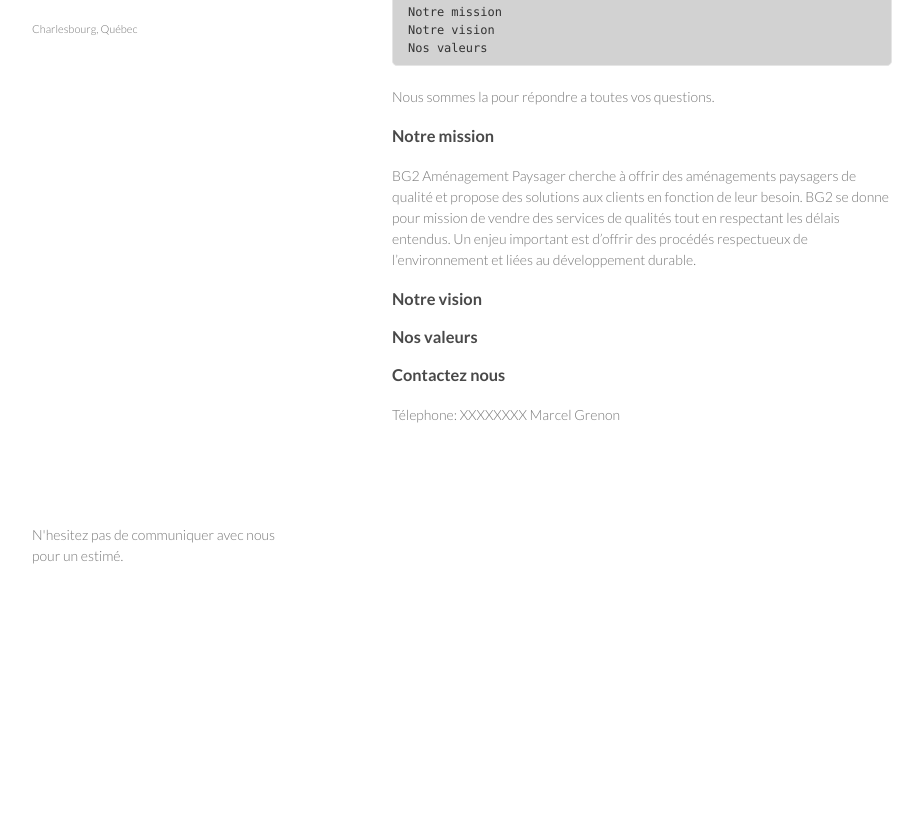
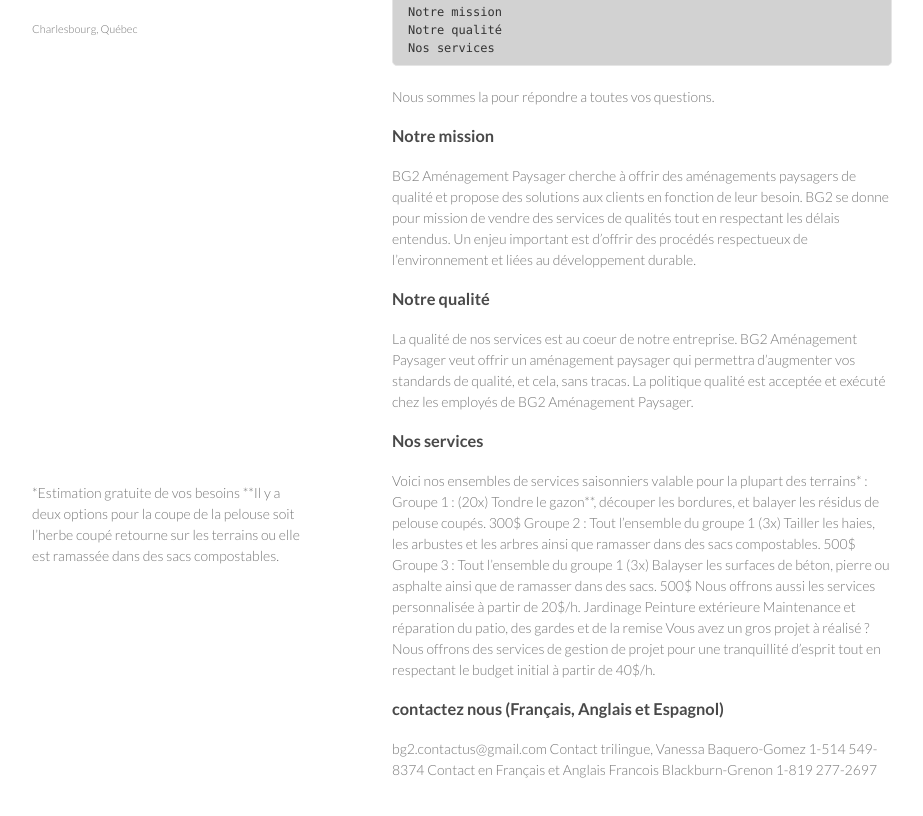
Before and after one commit to b2v9/BG2-Am-nagement-Paysager, a plain HTML site: page index.html in a window 1280 px wide. Shown: the part 164-980 px from the top of the page, without its empty margins (178-1101 px from the left). Before the commit the page ends 800 px from the top, so only its background shows below. Drawn offline with Linux system fonts and the light colour scheme.

Commit message:
Update index.html

```diff
--- a/index.html
+++ b/index.html
@@ -29,8 +29,8 @@
 <p>Vous allez pouvoir decouvrir des nouveuses informations sur notre compagnie. Venez nous découvrir.</p>
 
 <pre><code>Notre mission
-Notre vision
-Nos valeurs
+Notre qualité
+Nos services
 </code></pre>
 
 <p>Nous sommes la pour répondre a toutes vos questions.</p>
@@ -43,25 +43,66 @@ BG2 se donne pour mission de vendre des services de qualités tout en respectant
 Un enjeu important est d’offrir des procédés respectueux de l’environnement et liées au développement durable.</p>
 
 <h3>
-<a id="notre-vision" class="anchor" href="#notre-vision" aria-hidden="true"><span class="octicon octicon-link"></span></a>Notre vision</h3>
+<a id="notre-qualite" class="anchor" href="#notre-qualite" aria-hidden="true"><span class="octicon octicon-link"></span></a>Notre qualité</h3>
 
-<p></p>
-
-<p></p>
+<p>La qualité de nos services est au coeur de notre entreprise.
+BG2 Aménagement Paysager veut offrir un aménagement paysager qui permettra d’augmenter vos standards de qualité, et cela, sans tracas.
+La politique qualité est acceptée et exécuté chez les employés de BG2 Aménagement Paysager.
+</p>
 
 <h3>
-<a id="nos-valeurs" class="anchor" href="#nos-valeurs" aria-hidden="true"><span class="octicon octicon-link"></span></a>Nos valeurs</h3>
+<a id="nos-service" class="anchor" href="#nos-services" aria-hidden="true"><span class="octicon octicon-link"></span></a>Nos services</h3>
 
-<p></p>
+<p>Voici nos ensembles de services saisonniers valable pour la plupart des terrains* :
+
+Groupe 1 :
+
+(20x) Tondre le gazon**, découper les bordures, et balayer les résidus de pelouse coupés.
+
+										300$
+Groupe 2 :
+
+Tout l’ensemble du groupe 1
+(3x) Tailler les haies, les arbustes et les arbres ainsi que ramasser dans des sacs compostables.
+										500$
+Groupe 3 :
+
+Tout l’ensemble du groupe 1
+(3x) Balayser les surfaces de béton, pierre ou asphalte ainsi que de ramasser dans des sacs.
+										500$
+
+Nous offrons aussi les services personnalisée à partir de 20$/h.
+Jardinage
+Peinture extérieure
+Maintenance et réparation du patio, des gardes et de la remise
+
+Vous avez un gros projet à réalisé ?
+
+Nous offrons des services de gestion de projet pour une tranquillité d’esprit tout en respectant le budget initial à partir de 40$/h.
+</p>
+
 
 <h3>
-<a id="questions-support" class="anchor" href="#questions-support" aria-hidden="true"><span class="octicon octicon-link"></span></a>Contactez nous</h3>
+<a id="questions-support" class="anchor" href="#questions-support" aria-hidden="true"><span class="octicon octicon-link"></span></a>contactez nous (Français, Anglais et Espagnol)
+</h3>
 
-<p>Télephone: XXXXXXXX
-Marcel Grenon</p>
+<p>
+  bg2.contactus@gmail.com
+
+  Contact trilingue,
+  Vanessa Baquero-Gomez
+  1-514 549-8374
+
+  Contact en Français et Anglais
+  Francois Blackburn-Grenon
+  1-819 277-2697
+</p>
       </section>
       <footer>
-        <p>N'hesitez pas de communiquer avec nous pour un estimé.</p>
+        <p>
+*Estimation gratuite de vos besoins
+
+**Il y a deux options pour la coupe de la pelouse soit l’herbe coupé retourne sur les terrains ou elle est ramassée dans des sacs compostables.</p>
       </footer>
     </div>
     <script src="javascripts/scale.fix.js"></script>
@@ -69,13 +110,5 @@ Marcel Grenon</p>
   </body>
 
 </html>
-  <script type="application/ld+json">
-{ "@context" : "http://b2v9.github.io/paysage-lacapitale/",
-  "@type" : "Organization",
-  "url" : "http://b2v9.github.io/paysage-lacapitale/",
-  "contactPoint" : [
-    { "@type" : "Contactez nous",
-      "telephone" : "+1-514-549-1212",
-      "contactez nous" : "service a la clientele"
-    } ] }
+
 </script>
```
